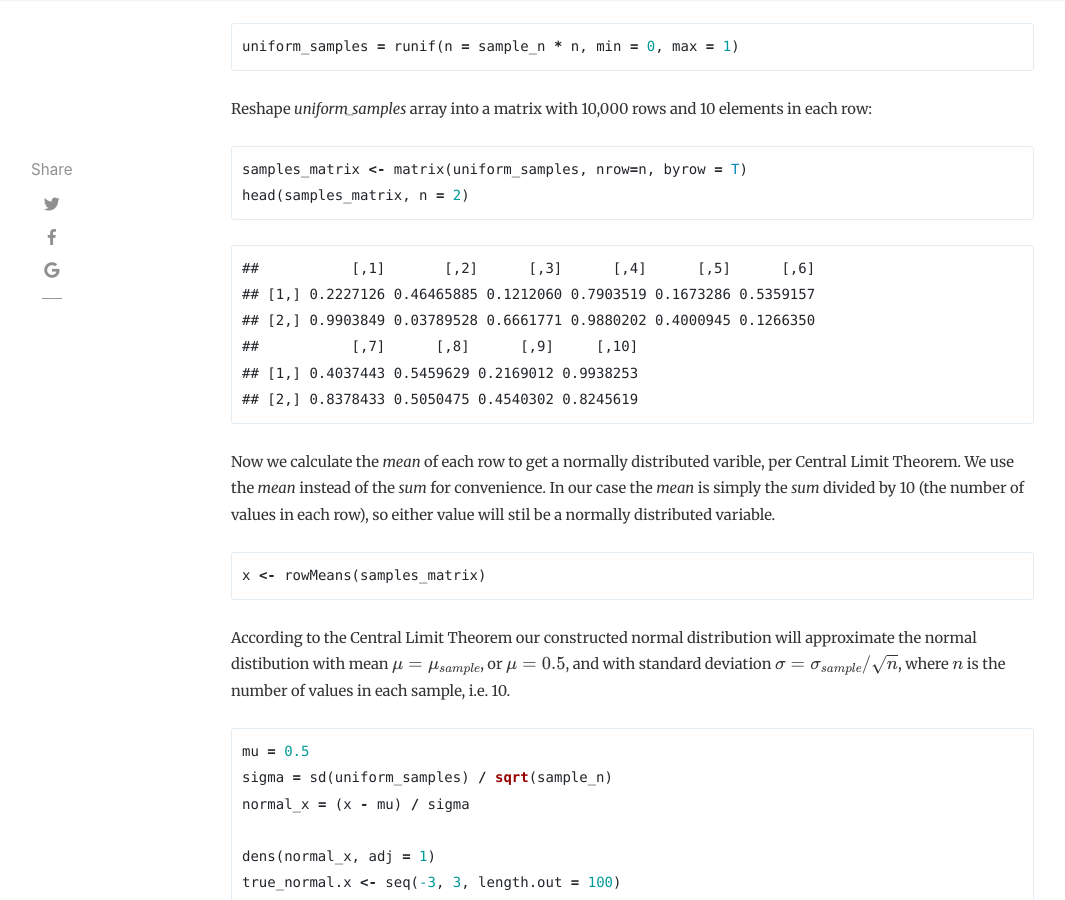
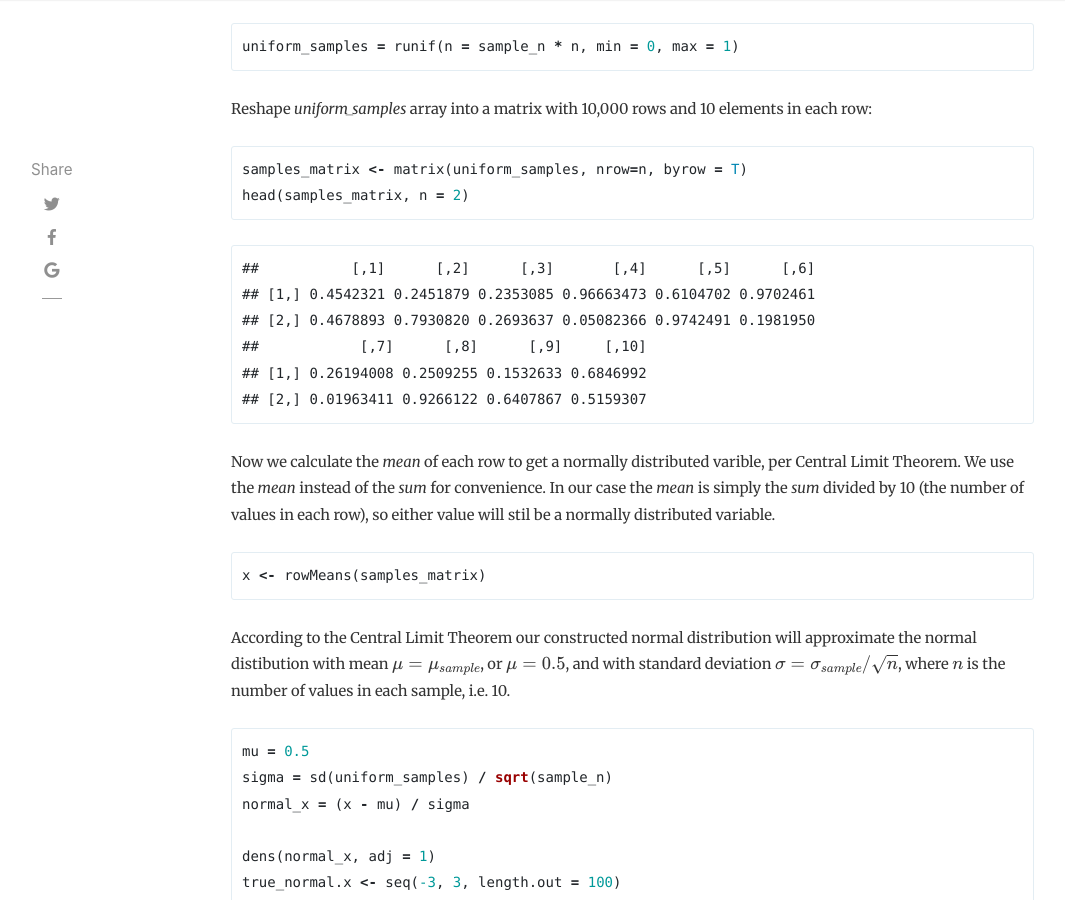
Before and after one commit to alex-kalinin/alex-kalinin.github.io, a Jekyll site: the page built from _posts/2018-06-22-Sampling_From_a_Normal_Distribution.md, in a window 1280 px wide and 900 px high, scrolled down 1202 px. Shown: the whole window, without its empty margins (54-1119 px from the left). Built offline with Jekyll 4.4.1, drawn with Linux system fonts in a browser that asks for light colours; nearby versions of some CDN libraries; our own code applies the rules of GitHub Pages for plain Markdown files; formulas are drawn with MathJax 3; comment, search, counter and statistics services are not loaded; some of the changed text lies outside the part shown.

````diff
--- a/_posts/2018-06-22-Sampling_From_a_Normal_Distribution.md
+++ b/_posts/2018-06-22-Sampling_From_a_Normal_Distribution.md
@@ -5,7 +5,6 @@
   html_document:
     keep_md: yes
 ---
-
 
 Most (if not all) programming languages have random number functions that produce *uniformly* distributed values. What about random numbers from an arbiutrary, *non-unform* distribution?
 
@@ -54,12 +53,12 @@
 ```
 
 ```
-##           [,1]       [,2]      [,3]      [,4]      [,5]      [,6]
-## [1,] 0.2227126 0.46465885 0.1212060 0.7903519 0.1673286 0.5359157
-## [2,] 0.9903849 0.03789528 0.6661771 0.9880202 0.4000945 0.1266350
-##           [,7]      [,8]      [,9]     [,10]
-## [1,] 0.4037443 0.5459629 0.2169012 0.9938253
-## [2,] 0.8378433 0.5050475 0.4540302 0.8245619
+##           [,1]      [,2]      [,3]       [,4]      [,5]      [,6]
+## [1,] 0.4542321 0.2451879 0.2353085 0.96663473 0.6104702 0.9702461
+## [2,] 0.4678893 0.7930820 0.2693637 0.05082366 0.9742491 0.1981950
+##            [,7]      [,8]      [,9]     [,10]
+## [1,] 0.26194008 0.2509255 0.1532633 0.6846992
+## [2,] 0.01963411 0.9266122 0.6407867 0.5159307
 ```
 
 Now we calculate the *mean* of each row to get a normally distributed varible, per Central Limit Theorem. We use the *mean* instead of the *sum* for convenience. In our case the *mean* is simply the *sum* divided by 10 (the number of values in each row), so either value will stil be a normally distributed variable.
````
Also changed, not shown: other parts of _posts/2018-06-22-Sampling_From_a_Normal_Distribution.md (+4 -4 lines).
